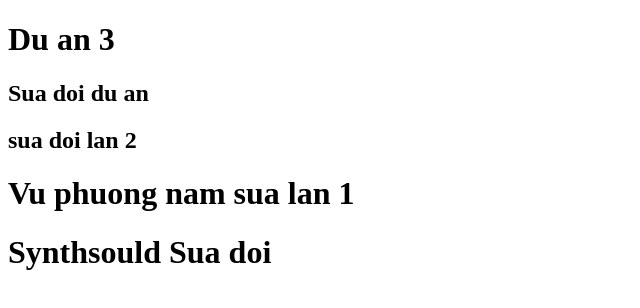
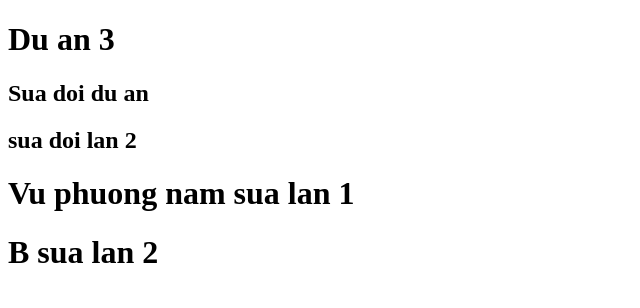
Before and after one commit to synthsould-sudo/duan3, a plain HTML site: page index.html in a window 1280 px wide. Shown: the whole page, without its empty margins (0-640 px from the left). Drawn offline with Linux system fonts and the light colour scheme.

Commit message:
sua lan 2

```diff
--- a/index.html
+++ b/index.html
@@ -9,6 +9,7 @@
     <h1>Du an 3</h1>
     <h2>Sua doi du an</h2>
     <h2>sua doi lan 2</h2>
-    <h1>Vu phuong nam sua lan 1</h1><h1>Synthsould Sua doi</h1>
+    <h1>Vu phuong nam sua lan 1</h1>
+    <h1>B sua lan 2</h1>
   </body>
 </html>
```
